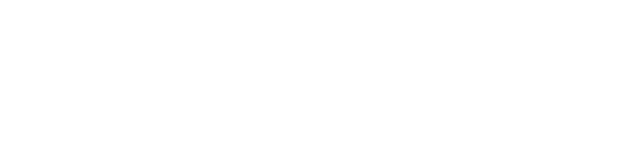
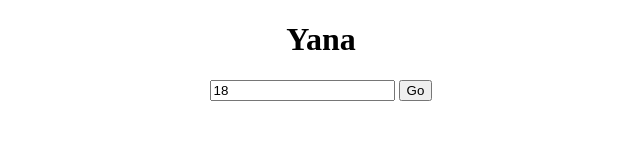
Before and after one commit to YanaTokar27/Front_End_Pro, a plain HTML site: page Olex_Lychenko/Less-2/index.html in a window 1280 px wide. Shown: the whole page, without its empty margins (287-927 px from the left). Drawn offline with Linux system fonts and the light colour scheme.

Commit message:
Lesson-2

```diff
--- a/Olex_Lychenko/Less-2/index.html
+++ b/Olex_Lychenko/Less-2/index.html
@@ -10,7 +10,13 @@
 
 <body>
 
+    <div class="container">
 
+        <h1>Yana</h1>
+        <input type="text" class="input-in" value="18">
+        <button>Go</button>
+
+    </div>
 
 
 
--- a/Olex_Lychenko/Less-2/skript.js
+++ b/Olex_Lychenko/Less-2/skript.js
@@ -0,0 +1,18 @@
+let a = 6;
+let b = 'name';
+
+console.log(a);
+
+let inputIn = document.querySelector('.input-in');
+let button = document.querySelector('button');
+
+button.onclick = function () {
+    // виконується, коли кнопка буде натиснута
+    console.log('Work');
+    // console.log(inputIn.value); // те, що введене в input
+    let b = inputIn.value;
+    console.log(b + 10);
+    // console.log(b * 2);
+    // console.log(b / 2);
+    // console.log(b / 0);
+};
--- a/Olex_Lychenko/Less-2/style.css
+++ b/Olex_Lychenko/Less-2/style.css
@@ -0,0 +1,5 @@
+.container {
+    max-width: 1200px;
+    min-width: 360px;
+    text-align: center;
+}
```
